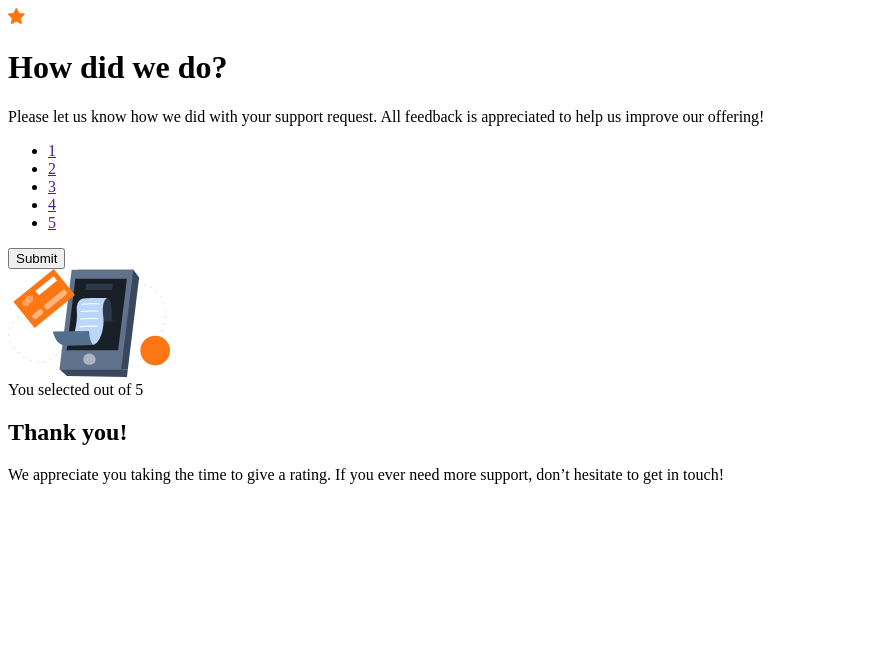
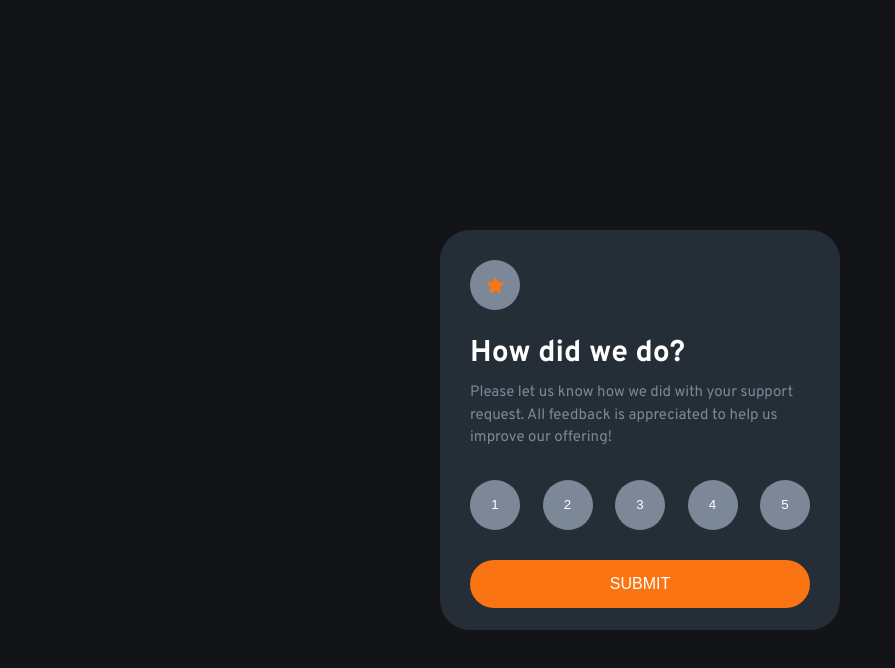
Before and after one commit to juangonzalezdla/interactive-rating-component, a plain HTML site: page index.html in a window 1280 px wide. Shown: the whole page, without its empty margins (0-895 px from the left). Drawn offline with Linux system fonts and the light colour scheme.

Commit message:
Add some card styles

```diff
--- /dev/null
+++ b/css/styles.css
@@ -0,0 +1,103 @@
+* {
+  margin: 0;
+  padding: 0;
+  box-sizing: border-box;
+}
+
+:root {
+  --Orange: hsl(25, 97%, 53%);
+  --White: hsl(0, 0%, 100%);
+  --Light-Grey: hsl(217, 12%, 63%);
+  --Medium-Grey: hsl(216, 12%, 54%);
+  --Dark-Blue: hsl(213, 20%, 18%);
+  --Very-Dark-Blue: #121417;
+
+  --font--overpass: 'Overpass', sans-serif;
+}
+
+body {
+  font-size: 15px;
+  font-family: var(--font--overpass);
+  background-color: var(--Very-Dark-Blue);
+  width: 100vw;
+}
+
+.card {
+  background-color: var(--Dark-Blue);
+  width: 400px;
+  height: 400px;
+  padding: 30px;
+  border-radius: 30px;
+  margin: 230px auto;
+}
+
+.card__icon--container {
+  width: 50px;
+  height: 50px;
+  border-radius: 50%;
+  background-color: var(--Medium-Grey);
+  display: flex;
+  justify-content: center;
+  align-items: center;
+  margin-bottom: 25px;
+}
+
+.card__title {
+  color: var(--White);
+  font-weight: 700;
+  margin-bottom: 10px;
+}
+
+.card__text {
+  color: var(--Medium-Grey);
+  font-weight: 500;
+  line-height: 1.5;
+  margin-bottom: 30px;
+}
+
+.card__buttons--container {
+  width: 100%;
+  display: flex;
+  justify-content: space-between;
+  margin-bottom: 30px;
+}
+
+.card__buttons {
+  width: 50px;
+  height: 50px;
+  border-radius: 50%;
+  background-color: var(--Medium-Grey);
+  color: var(--White);
+  border: none;
+}
+
+.card__buttons:hover {
+  background-color: var(--Orange);
+  cursor: pointer;
+  transition: ease 0.3s;
+}
+
+.card__buttons:focus {
+  background-color: var(--Very-Dark-Blue);
+  color: var(--Orange);
+}
+
+.card__cta {
+  width: 100%;
+  background-color: var(--Orange);
+  color: var(--White);
+  font-size: 1rem;
+  border: none;
+  border-radius: 30px;
+  padding: 15px;
+}
+
+.card__cta:hover {
+  background-color: var(--White);
+  color: var(--Orange);
+  cursor: pointer;
+}
+
+.inactive {
+  display: none;
+}
--- a/index.html
+++ b/index.html
@@ -6,36 +6,36 @@
   <meta name="viewport" content="width=device-width, initial-scale=1.0">
   <link rel="icon" type="image/png" sizes="32x32" href="./images/favicon-32x32.png">
 
+  <link rel="preconnect" href="https://fonts.googleapis.com">
+  <link rel="preconnect" href="https://fonts.gstatic.com" crossorigin>
+  <link href="https://fonts.googleapis.com/css2?family=Overpass:wght@400;700&display=swap" rel="stylesheet">
+
   <title>Frontend Mentor | Interactive rating component</title>
+  <link rel="stylesheet" href="./css/styles.css">
 </head>
 
 <body>
-  <main>
-    <div>
-      <img src="./images/icon-star.svg" alt="Star icon">
+  <main class="card">
+
+    <div class="card__icon--container">
+      <img class="card__icon" src="./images/icon-star.svg" alt="Star icon">
     </div>
-    <h1>How did we do?</h1>
-    <p>Please let us know how we did with your support request. All feedback is appreciated to help us improve our
-      offering!</p>
-    <ul>
-      <li>
-        <a href="">1</a>
-      </li>
-      <li>
-        <a href="">2</a>
-      </li>
-      <li>
-        <a href="">3</a>
-      </li>
-      <li>
-        <a href="">4</a>
-      </li>
-      <li>
-        <a href="">5</a>
-      </li>
-    </ul>
-    <button>Submit</button>
-    <div>
+
+    <h1 class="card__title">How did we do?</h1>
+    <p class="card__text">Please let us know how we did with your support request. All feedback is appreciated to help us improve our
+    offering!</p>
+
+    <div class="card__buttons--container">
+      <button class="card__buttons">1</button>
+      <button class="card__buttons">2</button>
+      <button class="card__buttons">3</button>
+      <button class="card__buttons">4</button>
+      <button class="card__buttons">5</button>
+    </div>
+
+    <button class="card__cta">SUBMIT</button>
+
+    <div class="inactive">
       <div>
         <img src="./images/illustration-thank-you.svg" alt="Ilustration thank you">
       </div>
```
